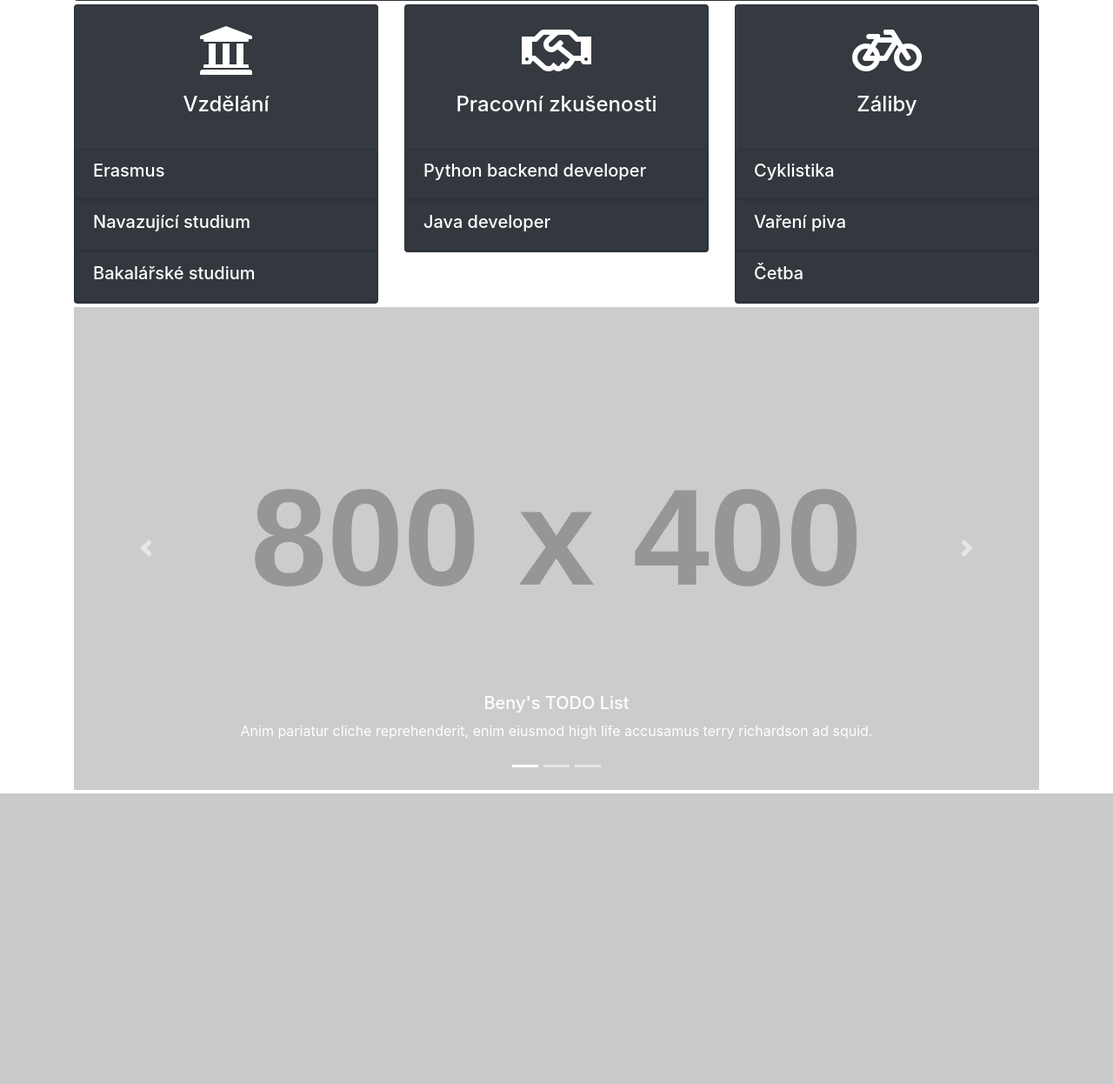
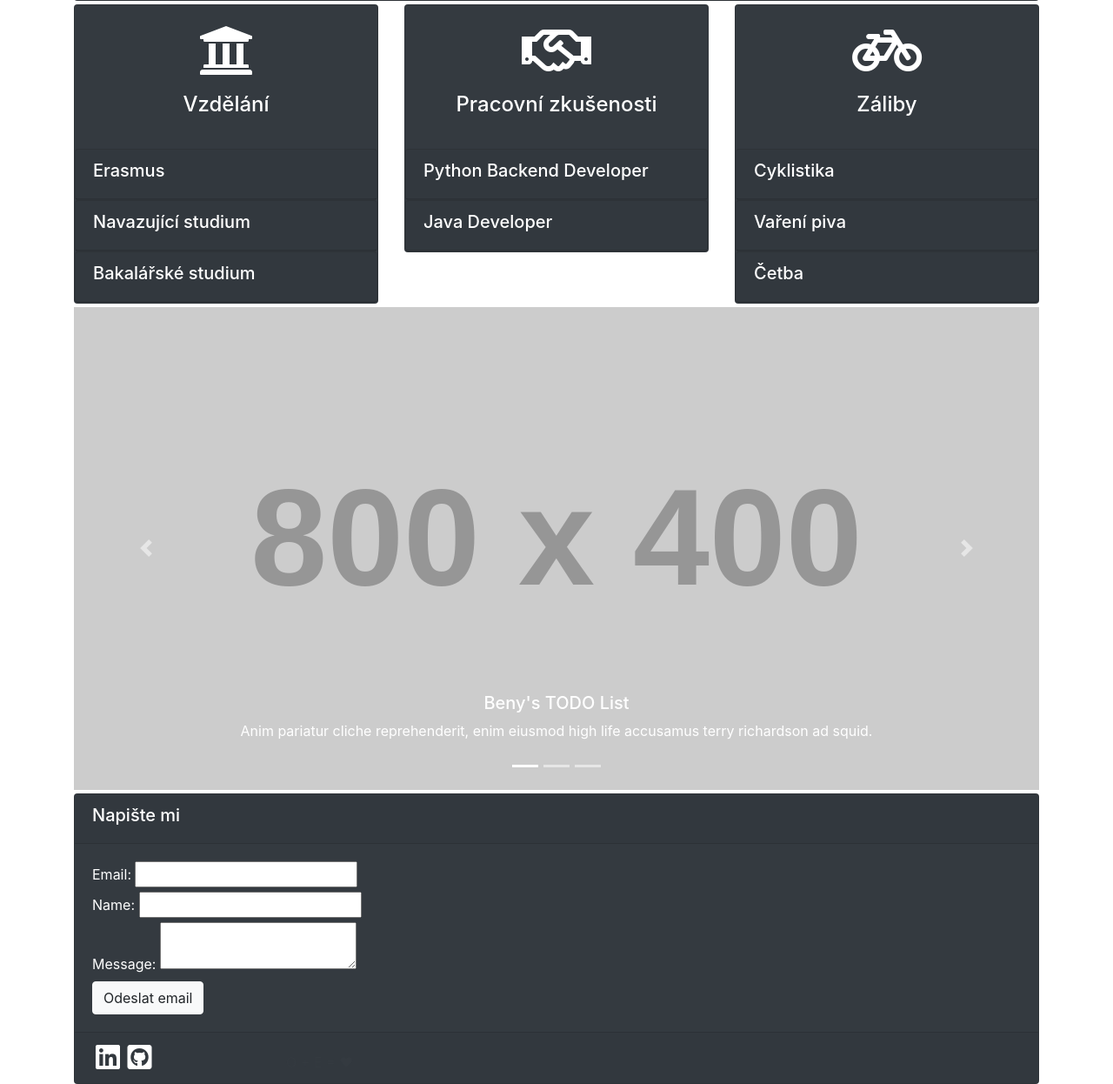
Before and after one commit to ondrejbenes/homepage, a Python web app: template templates/index.html in a window 1280 px wide. Shown: the part 232-1478 px from the top of the page at 87% size. Before the commit the page ends 1144 px from the top, so only its background shows below. Run offline with Jinja, Linux system fonts and the light colour scheme; the template is opened without the code that fills it, so the values that code supplies are empty, except form fields; grey boxes labelled with a size stand in for pictures from a placeholder-image service; form fields are guessed from the names that the template uses; some libraries are stand-ins or nearby versions.

Commit message:
Contact section, some typos

```diff
--- a/templates/index.html
+++ b/templates/index.html
@@ -35,7 +35,7 @@
                </ul>
             </div>
          </nav>
-		 </div>
+      </div>
       <div class="container py-1">
          <div class="card text-white bg-dark">
             <div class="card-header">
@@ -54,7 +54,7 @@
                <p class="card-text">Proin mattis lacinia justo. Lorem ipsum dolor sit amet, consectetuer adipiscing elit. Nulla accumsan, elit sit amet varius semper, nulla mauris mollis quam, tempor suscipit diam nulla vel leo. Aliquam ante. In dapibus augue non sapien. Curabitur bibendum justo non orci. Nulla est. Phasellus rhoncus.</p>
             </div>
          </div>
-		 </div>
+      </div>
       <div class="container">
          <div class="card-deck align-items-start">
             <div class="card text-white bg-dark">
@@ -111,7 +111,7 @@
                <div id="accordion-Work">
                   <div class="card m-0 bg-dark">
                      <div class="card-header clickable" id="headingOneWork" data-toggle="collapse" data-target="#collapseOneWork" aria-expanded="true" aria-controls="collapseOneWork">
-                        <h5>Python backend developer</h5>
+                        <h5>Python Backend Developer</h5>
                      </div>
                      <div id="collapseOneWork" class="collapse" aria-labelledby="headingOneWork" data-parent="#accordion-Work">
                         <div class="card-body">
@@ -121,7 +121,7 @@
                   </div>
                   <div class="card m-0 bg-dark">
                      <div class="card-header clickable" id="headingTwoWork" class="btn btn-link collapsed" data-toggle="collapse" data-target="#collapseTwoWork" aria-expanded="false" aria-controls="collapseTwoWork">
-                        <h5>Java developer</h5>
+                        <h5>Java Developer</h5>
                      </div>
                      <div id="collapseTwoWork" class="collapse" aria-labelledby="headingTwoWork" data-parent="#accordion-Work">
                         <div class="card-body">
@@ -215,6 +215,27 @@
             </a>
          </div>
       </div>
+      <div class="container">
+      <div class="card text-white bg-dark">
+         <div class="card-header">
+            <h5>Napište mi</h5>
+         </div>
+         <div class="card-body">
+            <form method="POST" action="/send-email">
+               <div>{{ form.email.label }}: {{ form.email() }}</div>
+               <div>{{ form.name.label }}: {{ form.name() }}</div>
+               <div>{{ form.message.label }}: {{ form.message() }}</div>
+               <div><input class="btn btn-light" type="submit" value="Odeslat email"></div>
+            </form>
+         </div>
+         <div class="card-footer">
+            <div>
+			   <a href="#" class="text-white px-1"><i class="fab fa-linkedin fa-2x"></i></a>
+               <a href="#" class="text-white"><i class="fab fa-github-square fa-2x"></i></a>
+			   <span class="text-dark" style="padding-left: 150px">O + E = ❤</span>
+            </div>
+         </div>
+      </div>
       <!-- Optional JavaScript -->
       <!-- jQuery first, then Popper.js, then Bootstrap JS -->
       <script src="https://code.jquery.com/jquery-3.2.1.slim.min.js" integrity="sha384-KJ3o2DKtIkvYIK3UENzmM7KCkRr/rE9/Qpg6aAZGJwFDMVNA/GpGFF93hXpG5KkN" crossorigin="anonymous"></script>
```
